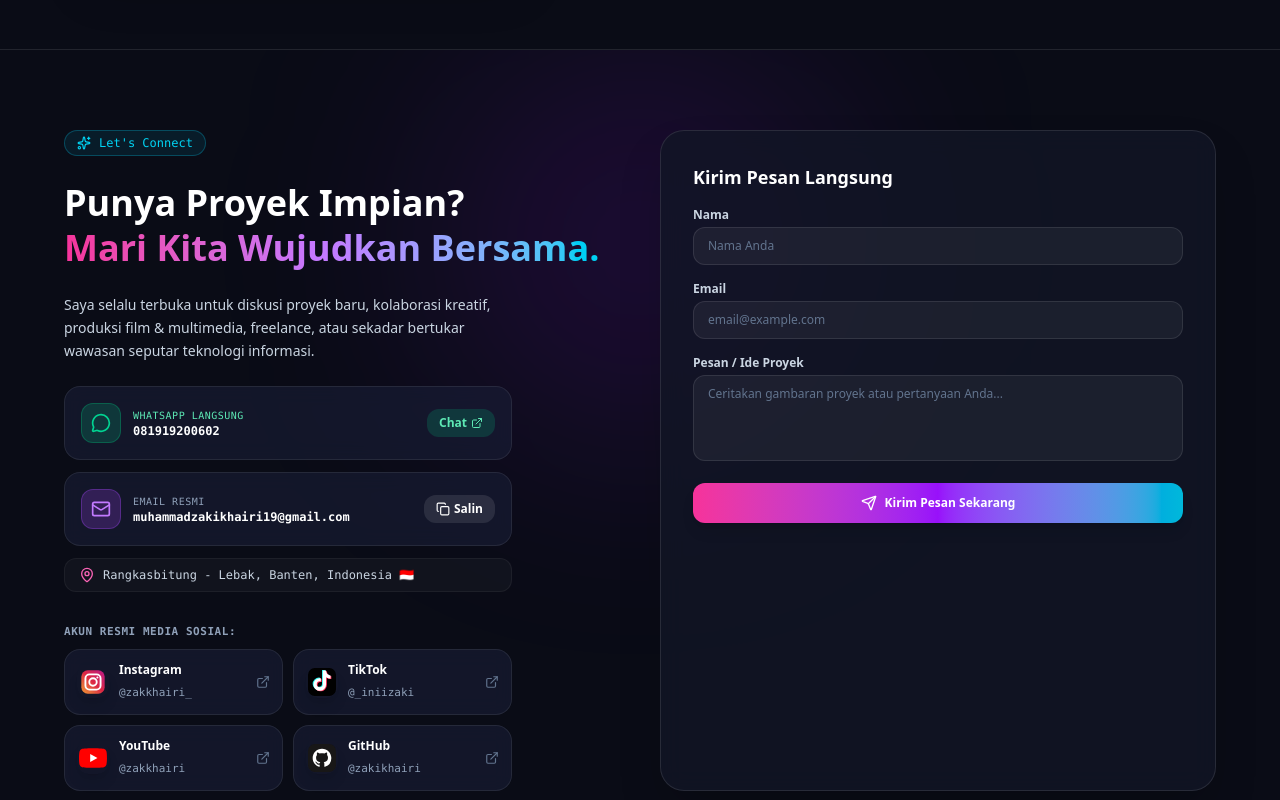
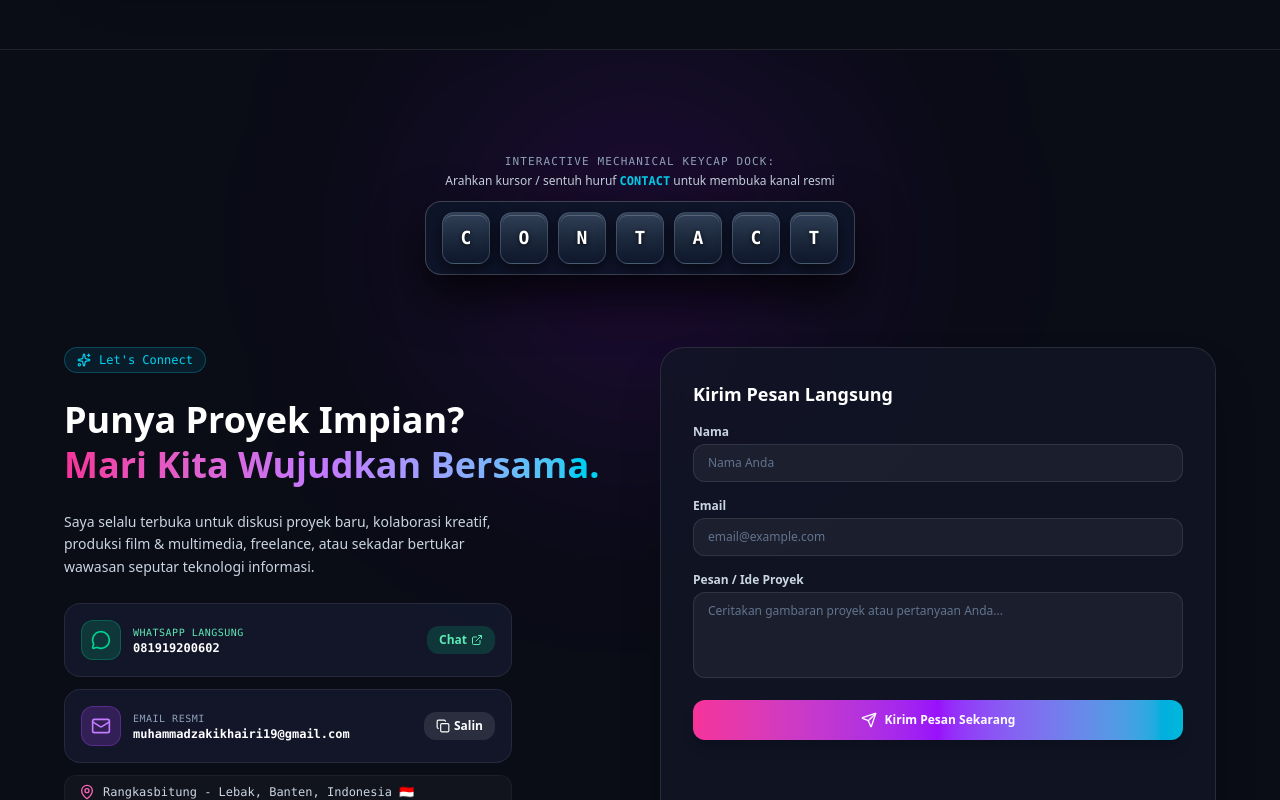
Before and after one commit to zakikhairi/porto-zakkhairi, a React (Vite) app: page / in a window 1280 px wide. Shown: the part 5320-6120 px from the top of the page. Built offline with nearby package versions, Linux system fonts and the light colour scheme.

Commit message:
Add 3D mechanical CONTACT keycap dock and fix cinema crosshair cursor alignment and reticle

```diff
--- /dev/null
+++ b/src/components/ContactDock.tsx
@@ -0,0 +1,222 @@
+import React, { useState } from 'react';
+import { Mail, MessageCircle, FileText } from 'lucide-react';
+import { InstagramIcon } from './icons/InstagramIcon';
+import { TiktokIcon } from './icons/TiktokIcon';
+import { YoutubeIcon } from './icons/YoutubeIcon';
+import { GithubIcon } from './icons/GithubIcon';
+import { sounds } from '../utils/soundEffects';
+
+interface ContactKey {
+  letter: string;
+  label: string;
+  detail: string;
+  url: string;
+  brandColor: string;
+  glowColor: string;
+  icon: React.ElementType;
+}
+
+const CONTACT_KEYS: ContactKey[] = [
+  {
+    letter: 'C',
+    label: 'Instagram',
+    detail: '@zakkhairi_',
+    url: 'https://www.instagram.com/zakkhairi_/',
+    brandColor: '#e1306c',
+    glowColor: 'rgba(225, 48, 108, 0.4)',
+    icon: InstagramIcon
+  },
+  {
+    letter: 'O',
+    label: 'TikTok',
+    detail: '@_iniizaki',
+    url: 'https://www.tiktok.com/@_iniizaki',
+    brandColor: '#00f2fe',
+    glowColor: 'rgba(0, 242, 254, 0.4)',
+    icon: TiktokIcon
+  },
+  {
+    letter: 'N',
+    label: 'WhatsApp',
+    detail: '0819-1920-0602',
+    url: 'https://wa.me/6281919200602?text=Halo%20Zaki,%20saya%20tertarik%20berdiskusi.',
+    brandColor: '#25d366',
+    glowColor: 'rgba(37, 211, 102, 0.4)',
+    icon: MessageCircle
+  },
+  {
+    letter: 'T',
+    label: 'Email',
+    detail: 'muhammadzakikhairi19@gmail.com',
+    url: 'mailto:muhammadzakikhairi19@gmail.com',
+    brandColor: '#a855f7',
+    glowColor: 'rgba(168, 85, 247, 0.4)',
+    icon: Mail
+  },
+  {
+    letter: 'A',
+    label: 'YouTube',
+    detail: '@zakkhairi',
+    url: 'https://www.youtube.com/@zakkhairi',
+    brandColor: '#ff0000',
+    glowColor: 'rgba(255, 0, 0, 0.4)',
+    icon: YoutubeIcon
+  },
+  {
+    letter: 'C',
+    label: 'GitHub',
+    detail: '@zakikhairi',
+    url: 'https://github.com/zakikhairi',
+    brandColor: '#ffffff',
+    glowColor: 'rgba(255, 255, 255, 0.35)',
+    icon: GithubIcon
+  },
+  {
+    letter: 'T',
+    label: 'Unduh CV',
+    detail: 'Curriculum Vitae PDF',
+    url: '/Muhammad_Zaki_Khairi_CV.pdf',
+    brandColor: '#0a66c2',
+    glowColor: 'rgba(10, 102, 194, 0.4)',
+    icon: FileText
+  },
+];
+
+export const ContactDock: React.FC = () => {
+  const [hoveredIndex, setHoveredIndex] = useState<number | null>(null);
+
+  return (
+    <div className="flex flex-col items-center justify-center py-6 select-none">
+      <div className="text-center mb-3">
+        <span className="text-[11px] font-mono uppercase tracking-widest text-slate-400 block">
+          Interactive Mechanical Keycap Dock:
+        </span>
+        <p className="text-xs text-slate-300 mt-0.5">
+          Arahkan kursor / sentuh huruf <span className="font-mono font-bold text-cyan-400">CONTACT</span> untuk membuka kanal resmi
+        </p>
+      </div>
+
+      {/* 3D Dock Platform Shell */}
+      <div
+        className="relative px-3 sm:px-4 py-2.5 rounded-2xl bg-slate-900/90 border border-white/20 shadow-[0_20px_50px_rgba(0,0,0,0.8)] backdrop-blur-xl flex items-center justify-center gap-1.5 sm:gap-2.5"
+        style={{ perspective: '900px' }}
+        onMouseLeave={() => setHoveredIndex(null)}
+      >
+        {CONTACT_KEYS.map((item, index) => {
+          const isHovered = hoveredIndex === index;
+          const dist = hoveredIndex !== null ? Math.abs(index - hoveredIndex) : 999;
+          const isNeighbor = dist === 1;
+
+          // Dock dynamics: Lift, scale, and spread
+          let translateY = 0;
+          let scale = 1;
+          let translateX = 0;
+          let rotateY = 0;
+
+          if (isHovered) {
+            translateY = -18;
+            scale = 1.25;
+            rotateY = 180;
+          } else if (isNeighbor) {
+            translateY = -6;
+            scale = 1.08;
+            translateX = (index < hoveredIndex! ? -6 : 6);
+          }
+
+          const IconComponent = item.icon;
+
+          return (
+            <div
+              key={index}
+              className="relative flex flex-col items-center"
+              style={{
+                transform: `translate3d(${translateX}px, 0, 0)`,
+                transition: 'transform 0.25s cubic-bezier(0.16, 1, 0.3, 1)',
+                zIndex: isHovered ? 40 : 20 - dist,
+              }}
+              onMouseEnter={() => {
+                setHoveredIndex(index);
+                sounds.playPop(520 + index * 40);
+              }}
+            >
+              {/* Tooltip on Key Hover */}
+              <div
+                className={`absolute -top-12 px-3 py-1 rounded-xl bg-slate-950/95 border border-white/20 text-white shadow-2xl backdrop-blur-md flex flex-col items-center transition-all duration-200 pointer-events-none whitespace-nowrap z-50 ${
+                  isHovered ? 'opacity-100 -translate-y-1 scale-100' : 'opacity-0 translate-y-2 scale-90'
+                }`}
+              >
+                <span className="text-xs font-bold leading-tight" style={{ color: item.brandColor }}>
+                  {item.label}
+                </span>
+                <span className="text-[10px] text-slate-400 font-mono leading-none">
+                  {item.detail}
+                </span>
+                {/* Tooltip arrow */}
+                <div className="absolute -bottom-1 left-1/2 -translate-x-1/2 w-2 h-2 bg-slate-950 border-b border-r border-white/20 rotate-45" />
+              </div>
+
+              {/* 3D Keycap Container */}
+              <a
+                href={item.url}
+                target={item.url.startsWith('mailto:') ? undefined : '_blank'}
+                rel="noreferrer"
+                download={item.letter === 'T' && item.label === 'Unduh CV' ? 'CV_Muhammad_Zaki_Khairi.pdf' : undefined}
+                onClick={() => sounds.playClick()}
+                aria-label={item.label}
+                className="relative block w-10 sm:w-12 h-11 sm:h-13 cursor-pointer outline-none touch-manipulation"
+                style={{
+                  transformStyle: 'preserve-3d',
+                  transform: `translate3d(0, ${translateY}px, ${isHovered ? 30 : 0}px) scale(${scale}) rotateY(${rotateY}deg)`,
+                  transition: 'transform 0.35s cubic-bezier(0.16, 1, 0.3, 1)',
+                }}
+              >
+                {/* Brand Color Ambient Glow under key */}
+                <div
+                  className={`absolute -inset-1 rounded-2xl blur-md transition-opacity duration-300 pointer-events-none ${
+                    isHovered ? 'opacity-90' : 'opacity-0'
+                  }`}
+                  style={{ background: item.glowColor }}
+                />
+
+                {/* ================= FRONT FACE: Dark Mechanical Letter ================= */}
+                <div
+                  className="absolute inset-0 rounded-xl bg-gradient-to-b from-slate-700 via-slate-800 to-slate-900 border border-slate-500/50 shadow-[0_5px_15px_rgba(0,0,0,0.6)] flex items-center justify-center text-white font-mono font-black text-base sm:text-lg select-none"
+                  style={{
+                    backfaceVisibility: 'hidden',
+                    WebkitBackfaceVisibility: 'hidden',
+                  }}
+                >
+                  <span className="drop-shadow-[0_1px_2px_rgba(0,0,0,0.8)]">
+                    {item.letter}
+                  </span>
+                  {/* Keycap bevel highlight */}
+                  <div className="absolute inset-0.5 rounded-lg border-t border-white/20 pointer-events-none" />
+                </div>
+
+                {/* ================= BACK FACE: Channel Icon & Brand Color ================= */}
+                <div
+                  className="absolute inset-0 rounded-xl bg-slate-950 border border-white/30 shadow-[0_8px_25px_rgba(0,0,0,0.8)] flex items-center justify-center select-none"
+                  style={{
+                    backfaceVisibility: 'hidden',
+                    WebkitBackfaceVisibility: 'hidden',
+                    transform: 'rotateY(180deg)',
+                  }}
+                >
+                  <div
+                    className="w-full h-full rounded-xl flex items-center justify-center p-2 transition-transform"
+                    style={{
+                      backgroundColor: `${item.brandColor}18`,
+                      borderColor: item.brandColor
+                    }}
+                  >
+                    <IconComponent className="w-5 sm:w-6 h-5 sm:h-6 drop-shadow-md" style={{ color: item.brandColor }} />
+                  </div>
+                </div>
+              </a>
+            </div>
+          );
+        })}
+      </div>
+    </div>
+  );
+};
--- a/src/components/ContactSection.tsx
+++ b/src/components/ContactSection.tsx
@@ -6,6 +6,8 @@ import { InstagramIcon } from './icons/InstagramIcon';
 import { TiktokIcon } from './icons/TiktokIcon';
 import { YoutubeIcon } from './icons/YoutubeIcon';
 import { sounds } from '../utils/soundEffects';
+
+import { ContactDock } from './ContactDock';
 
 interface ContactProps {
   profile: ProfileData;
@@ -46,7 +48,10 @@ export const ContactSection: React.FC<ContactProps> = ({ profile, onReplayIntro
       {/* Glow */}
       <div className="absolute top-0 left-1/2 -translate-x-1/2 w-96 h-96 bg-purple-600/15 rounded-full blur-[120px] pointer-events-none" />
 
-      <div className="relative z-10 max-w-6xl mx-auto space-y-16">
+      <div className="relative z-10 max-w-6xl mx-auto space-y-12">
+        {/* Interactive 3D CONTACT Mechanical Keycap Dock (TikTok style) */}
+        <ContactDock />
+
         <div className="grid grid-cols-1 lg:grid-cols-12 gap-10">
           {/* Left Column (Col 6) */}
           <div className="lg:col-span-6 space-y-6">
--- a/src/index.css
+++ b/src/index.css
@@ -44,6 +44,13 @@
     user-select: text !important;
     caret-color: auto !important;
     cursor: text !important;
+  }
+
+  /* For fine pointer desktop devices, hide OS cursor so the Cinema Crosshair shines with zero double cursor glitch */
+  @media (pointer: fine) {
+    html, body, button, a, [role="button"], .cursor-pointer {
+      cursor: none !important;
+    }
   }
 
   *:focus:not(:focus-visible) {
```
Also changed, not shown: src/components/CustomCursor.tsx (+49 -34 lines).
